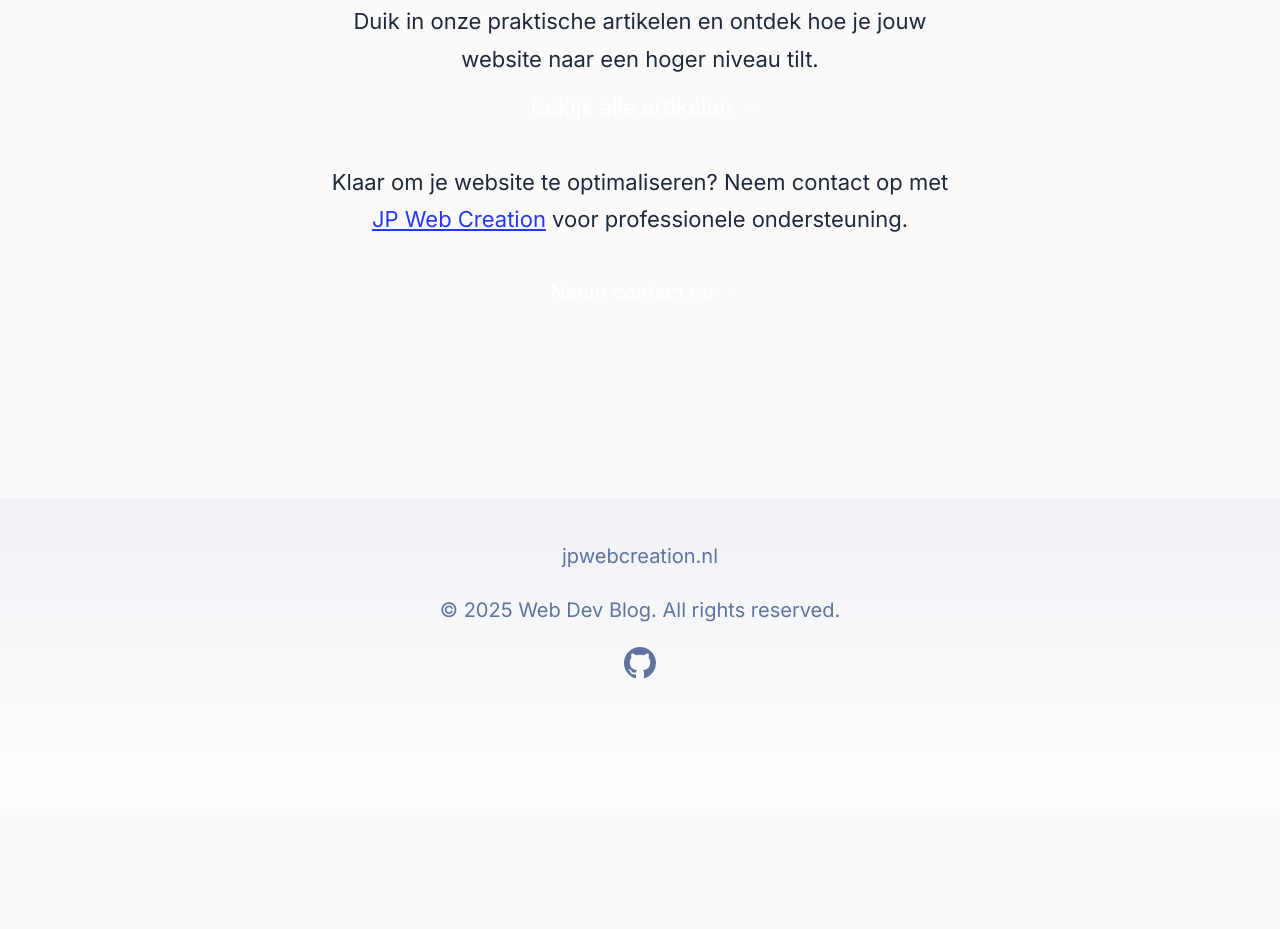
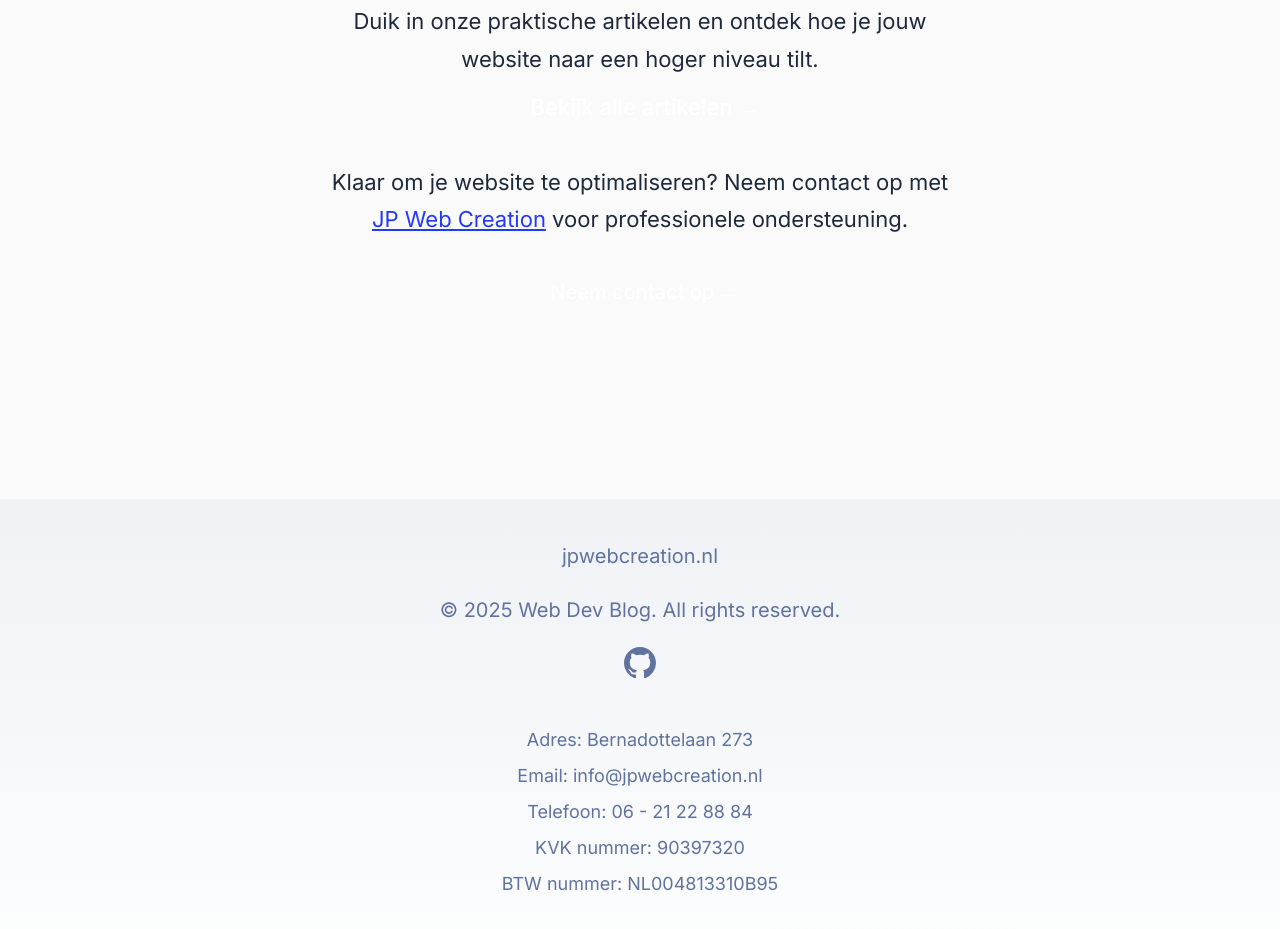
Before and after one commit to JorisPaarde/webdev-inzichten, an Astro site: page / in a window 1280 px wide. Shown: the part 3091-4020 px from the top of the page. Before the commit the page ends 3900 px from the top, so only its background shows below. Built offline with nearby package versions, Linux system fonts and the light colour scheme; Astro itself is replaced by a stand-in of ours.

Commit message:
adds business info

```diff
--- a/src/components/Footer.astro
+++ b/src/components/Footer.astro
@@ -18,6 +18,13 @@ const today = new Date();
 				></path></svg
 			>
 		</a>
+	</div>
+	<div class="business-info">
+		<p>Adres: Bernadottelaan 273</p>
+		<p>Email: info@jpwebcreation.nl</p>
+		<p>Telefoon: 06 - 21 22 88 84</p>
+		<p>KVK nummer: 90397320</p>
+		<p>BTW nummer: NL004813310B95</p>
 	</div>
 </footer>
 <style>
@@ -51,4 +58,11 @@ const today = new Date();
 		color: rgb(var(--gray-dark));
 		text-decoration: underline;
 	}
+	.business-info {
+		margin-top: 2em;
+		font-size: 0.9em;
+	}
+	.business-info p {
+		margin: 0.3em 0;
+	}
 </style>
```
